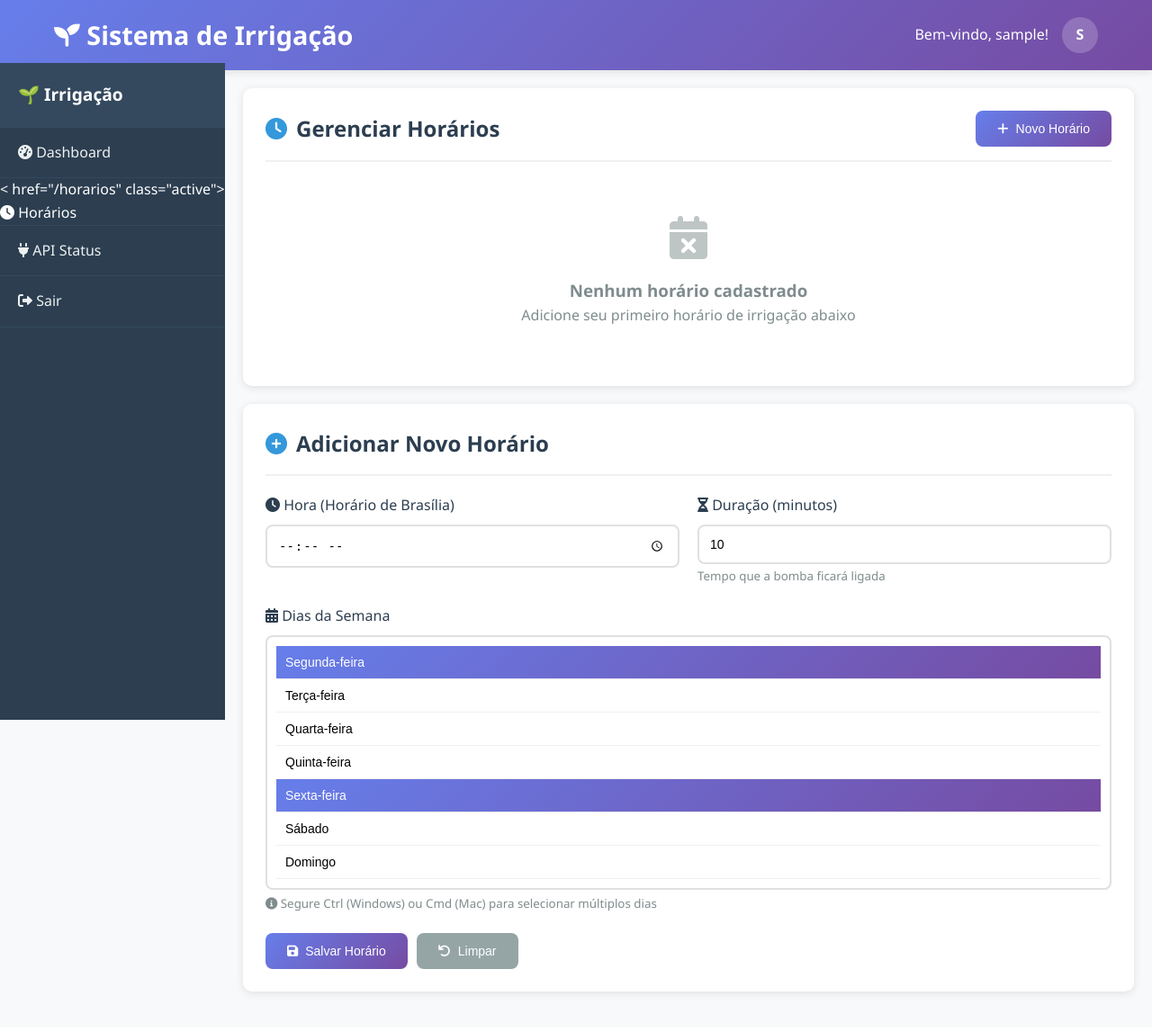
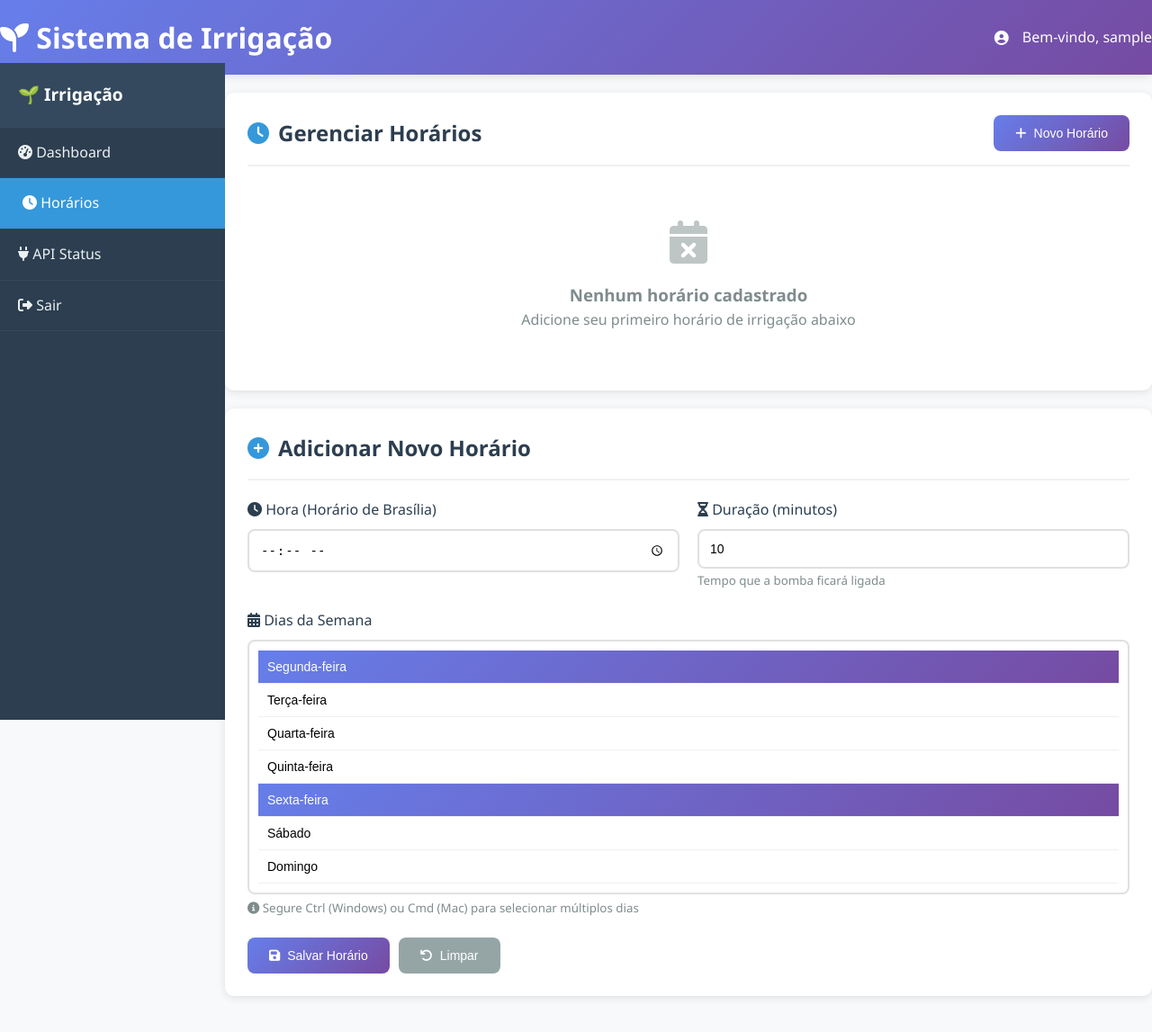
Before and after one commit to metodioc/sistema-irrigacao, a Flask app: page /horarios in a window 1280 px wide. Shown: the whole page at 90% size. Before the commit the page ends 1107 px from the top, so only its background shows below. Run offline with Flask 3, Linux system fonts and the light colour scheme; the visitor is signed in with stand-in values (Sample User, id 1); data comes from the database, SQL or seed files in the repository; data that the repository does not hold is empty; some libraries are stand-ins or nearby versions.

Commit message:
Corrige tags HTML escapadas no sidebar (base.html)

```diff
--- a/templates/base.html
+++ b/templates/base.html
@@ -2,21 +2,12 @@
 <html lang="pt-BR">
 <head>
     <meta charset="UTF-8">
-    <meta name="viewport content="width=device-width, initial-scale=1.0">
+    <meta name="viewport" content="width=device-width, initial-scale=1.0">
     <title>{% block title %}Sistema de Irrigação{% endblock %}</title>
     <link rel="stylesheet" href="{{ url_for('static', filename='css/style.css') }}">
-    <link rel="stylesheet" href="https://cdnjs.cloudflare.com/ajax/libs/font-awesome/6.0.0/css/all.min.css">
-    {% block extra_css %}{% endblock %}
+    <link rel="stylesheet" href="https://cdnjs.cloudflare.com/ajax/libs/font-awesome/6.4.0/css/all.min.css">
 </head>
 <body>
-    {% with messages = get_flashed_messages(with_categories=true) %}
-        {% if messages %}
-            {% for category, message in messages %}
-                <div class="alert alert-{{ category }}">{{ message }}</div>
-            {% endfor %}
-        {% endif %}
-    {% endwith %}
-
     <!-- Sidebar Toggle (Mobile) -->
     <button id="sidebar-toggle" class="sidebar-toggle">
         <i class="fas fa-bars"></i>
@@ -32,55 +23,71 @@
         </div>
         <ul class="sidebar-menu">
             {% if current_user.is_authenticated %}
-                <li><a href="{{ url_for('dashboard') }}" class="{% if request.endpoint == 'dashboard' %}active{% endif %}">
+                <li>
+                    <a href="{{ url_for('dashboard') }}" class="{% if request.endpoint == 'dashboard' %}active{% endif %}">
                         <i class="fas fa-tachometer-alt"></i> Dashboard
-                </a></li>
-                <li>< href="{{ url_for('horarios') }}" class="{% if request.endpoint == 'horarios' %}active{% endif %}">
+                    </a>
+                </li>
+                <li>
+                    <a href="{{ url_for('horarios') }}" class="{% if request.endpoint == 'horarios' %}active{% endif %}">
                         <i class="fas fa-clock"></i> Horários
-                </a></li>
-                <li><a href="{{ url_for('status_api') }}" target="_blank">
+                    </a>
+                </li>
+                <li>
+                    <a href="{{ url_for('status_api') }}" target="_blank">
                         <i class="fas fa-plug"></i> API Status
-                </a></li>
-                <li><a href="{{ url_for('logout') }}" onclick="return confirmarLogout()">
+                    </a>
+                </li>
+                <li>
+                    <a href="{{ url_for('logout') }}" onclick="return confirmarLogout()">
                         <i class="fas fa-sign-out-alt"></i> Sair
-                </a></li>
+                    </a>
+                </li>
             {% else %}
-                <li><a href="{{ url_for('login') }}" class="{% if request.endpoint == 'login' %}active{% endif %}">
+                <li>
+                    <a href="{{ url_for('login') }}" class="{% if request.endpoint == 'login' %}active{% endif %}">
                         <i class="fas fa-sign-in-alt"></i> Login
-                </a></li>
+                    </a>
+                </li>
             {% endif %}
         </ul>
     </nav>
 
     <!-- Header -->
     <header class="header">
-        <div class="container">
         <div class="header-content">
-                <div class="logo">
-                    <i class="fas fa-seedling"></i> Sistema de Irrigação
+            <h1 class="header-title">
+                <i class="fas fa-seedling"></i>
+                Sistema de Irrigação
+            </h1>
+            {% if current_user.is_authenticated %}
+                <div class="user-info">
+                    <i class="fas fa-user-circle"></i>
+                    <span>Bem-vindo, {{ current_user.nome }}</span>
                 </div>
-                <div class="user-info">
-                    {% if current_user.is_authenticated %}
-                        <span>Bem-vindo, {{ current_user.nome.split(' ')[0] }}!</span>
-                        <div class="user-avatar">
-                            {{ current_user.nome[0].upper() }}
-                        </div>
-                    {% else %}
-                        <a href="{{ url_for('login') }}" class="btn btn-primary">Entrar</a>
             {% endif %}
-                </div>
-            </div>
         </div>
     </header>
 
     <!-- Main Content -->
     <main id="main-content" class="main-content">
-        <div class="container">
+        <!-- Flash Messages -->
+        {% with messages = get_flashed_messages(with_categories=true) %}
+            {% if messages %}
+                {% for category, message in messages %}
+                    <div class="alert alert-{{ category }}">
+                        <i class="fas fa-info-circle"></i>
+                        {{ message }}
+                        <button onclick="this.parentElement.remove()" class="alert-close">×</button>
+                    </div>
+                {% endfor %}
+            {% endif %}
+        {% endwith %}
+
+        <!-- Page Content -->
         {% block content %}{% endblock %}
-        </div>
     </main>
 
     <script src="{{ url_for('static', filename='js/main.js') }}"></script>
-    {% block extra_js %}{% endblock %}
 </body>
 </html>
```
Lines whose indentation alone changed are shown as unchanged.
